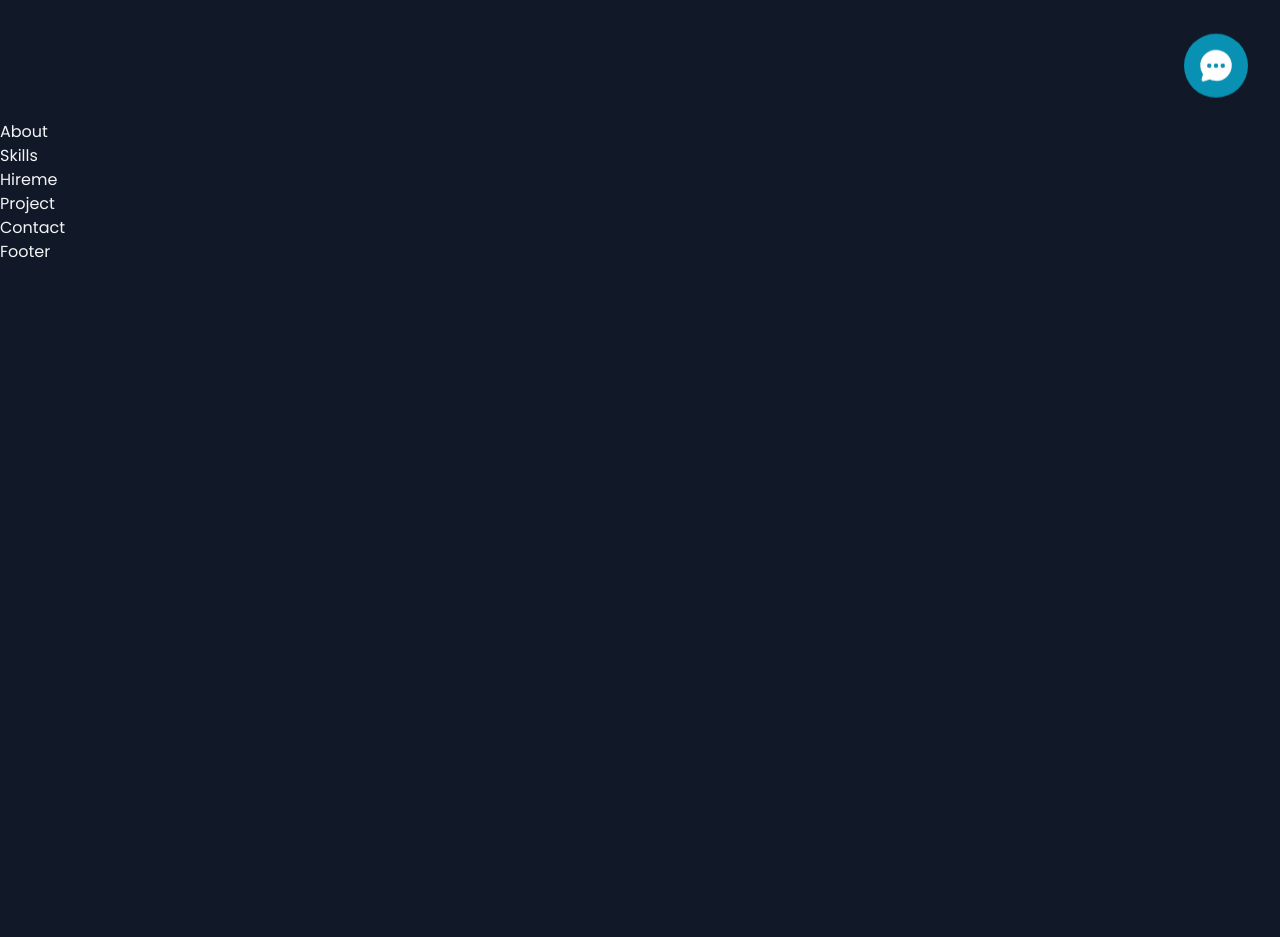
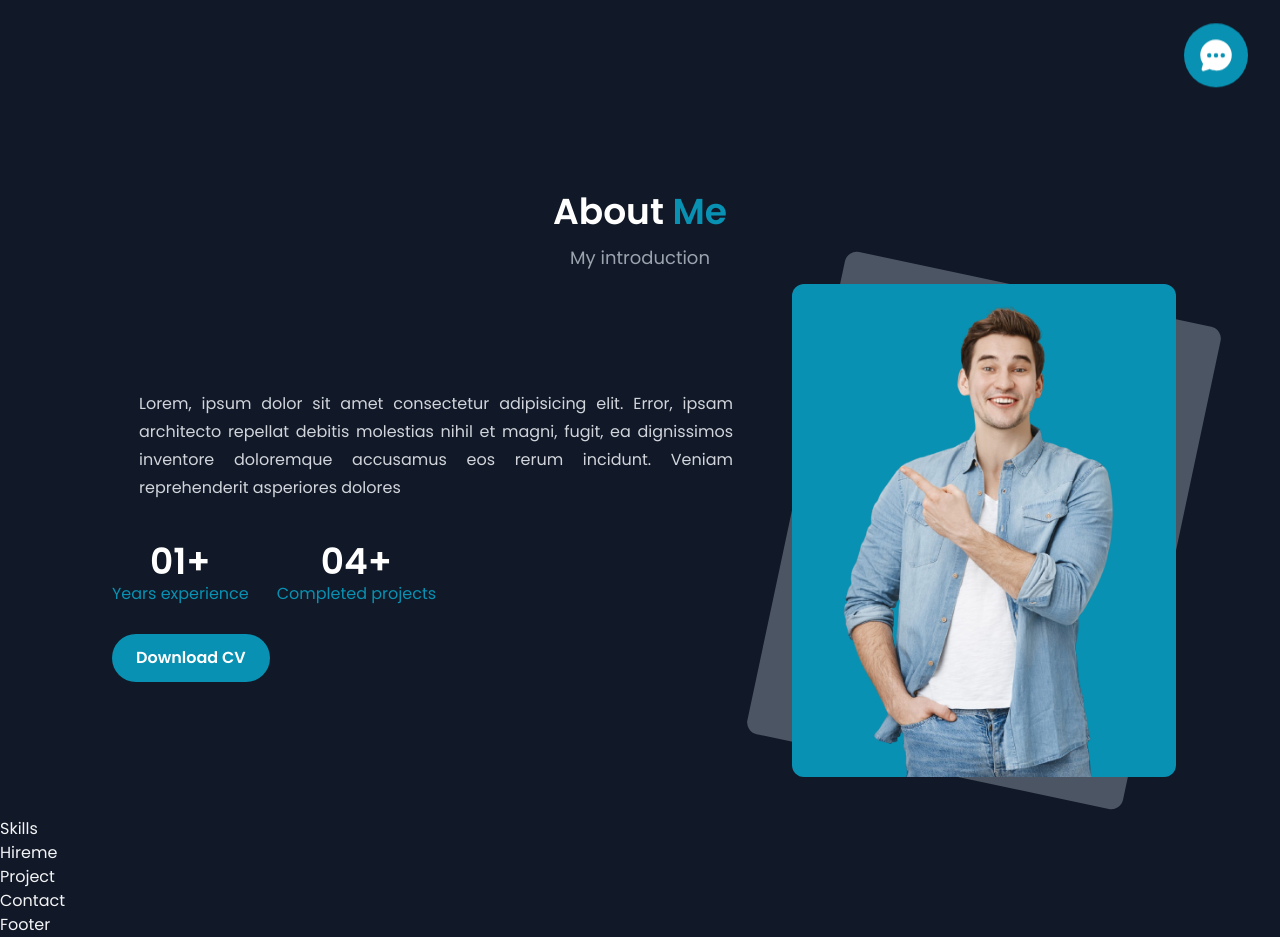
Before and after one commit to Orozimbo1/Portifolio, a React (Vite) app: page / in a window 1280 px wide. Shown: the part 680-1617 px from the top of the page. Before the commit the page ends 944 px from the top, so only its background shows below. Built offline with nearby package versions, Linux system fonts and the light colour scheme.

Commit message:
seçção about pronta

```diff
--- a/src/components/About.jsx
+++ b/src/components/About.jsx
@@ -1,8 +1,51 @@
 import React from 'react'
 
+import aboutImg from '../assets/images/about.png'
+
 const About = () => {
+  const info = [
+    {text: 'Years experience', count: '01'},
+    {text: 'Completed projects', count: '04'}
+  ]
+
   return (
-    <div>About</div>
+    <section id='about' className='py-10 text-white'>
+      <div className='text-center mt-8'>
+        <h3 className='text-4xl font-semibold'>
+          About <span className='text-cyan-600'>Me</span>
+        </h3>
+        <p className='text-gray-400 my-3 text-lg'>My introduction</p>
+        <div className='flex lg:flex-row flex-col-reverse items-center lg:gap-6 gap-12 px-10 max-w-6xl mx-auto'>
+          <div className='p-2'>
+            <div className='text-gray-300 my-3'>
+              <p className='text-justify leading-7 w-11/12 mx-auto'>
+                Lorem, ipsum dolor sit amet consectetur adipisicing elit. Error, ipsam architecto repellat debitis molestias nihil et magni, fugit, ea dignissimos inventore doloremque accusamus eos rerum incidunt. Veniam reprehenderit asperiores dolores
+              </p>
+            </div>
+            <div className='flex items-center mt-10 gap-7'>
+              {
+                  info.map((content, i) => (
+                    <div key={i}>
+                      <h3 className='lg:text-4xl text-2xl font-semibold text-white'>{content.count}<span>+</span></h3>
+                      <span className='text-cyan-600 lg:text-base text-xs'>{content.text}</span>
+                    </div>
+                  ))
+              }
+            </div>
+            <a href="./src/assets/Curriculo_MatheusOrozimbo.pdf" download>
+              <button className='btn-primary mt-7'>
+                Download CV
+              </button>
+            </a>
+          </div>
+          <div className='flex-1 lg:mt-0 mt-6 flex justify-center items-center'>
+              <div className='lg:w-96 h-full relative sm:w-10/12 w-11/12 max-w-sm aboutImg'>
+                <img src={aboutImg} alt="" className='w-full object-cover bg-cyan-600 rounded-xl' />
+              </div>
+          </div>
+        </div>
+      </div>
+    </section>
   )
 }
 
--- a/src/index.css
+++ b/src/index.css
@@ -13,3 +13,7 @@ body {
 .btn-primary {
   @apply bg-cyan-600 font-semibold text-white lg:mx-0 mx-auto rounded-full py-3 px-6 flex items-center gap-2;
 }
+
+.aboutImg::after {
+  @apply content-[''] w-full left-0 top-0 rounded-xl rotate-12 h-full absolute bg-gray-600 -z-10
+}
```
Also changed, not shown: 1 other file (tests, documents, lock files or other folders).
